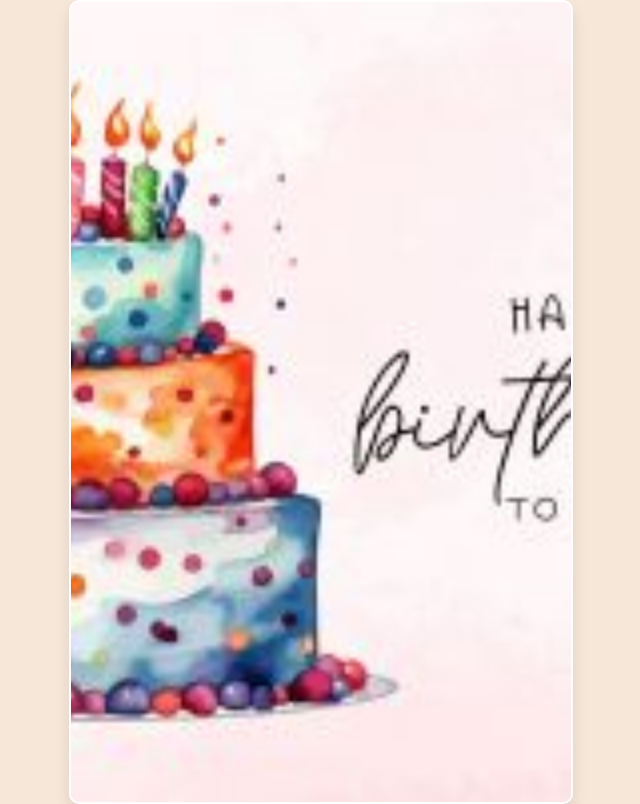
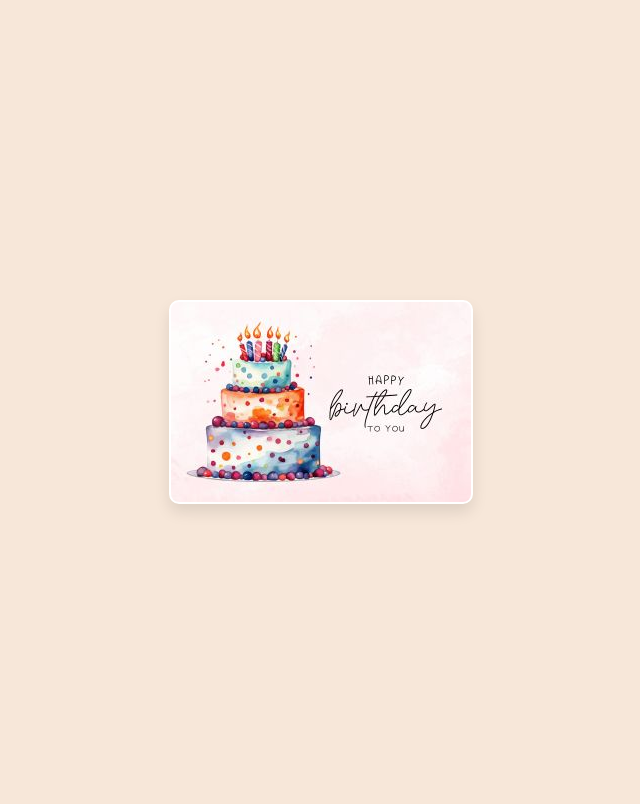
Before and after one commit to Fox5091/HBD, a plain HTML site: page index.html in a window 1280 px wide. Shown: the whole page, without its empty margins (321-961 px from the left). Drawn offline with Linux system fonts and the light colour scheme; files whose address does not match are found by name.

Commit message:
Update index.html

```diff
--- a/index.html
+++ b/index.html
@@ -20,8 +20,8 @@
     }
 
     .card {
-      width: 500px;
-      height: 800px;
+      width: 300px;
+      height: 200px;
       position: relative;
       transform-style: preserve-3d;
       transform: rotateY(0);
```
